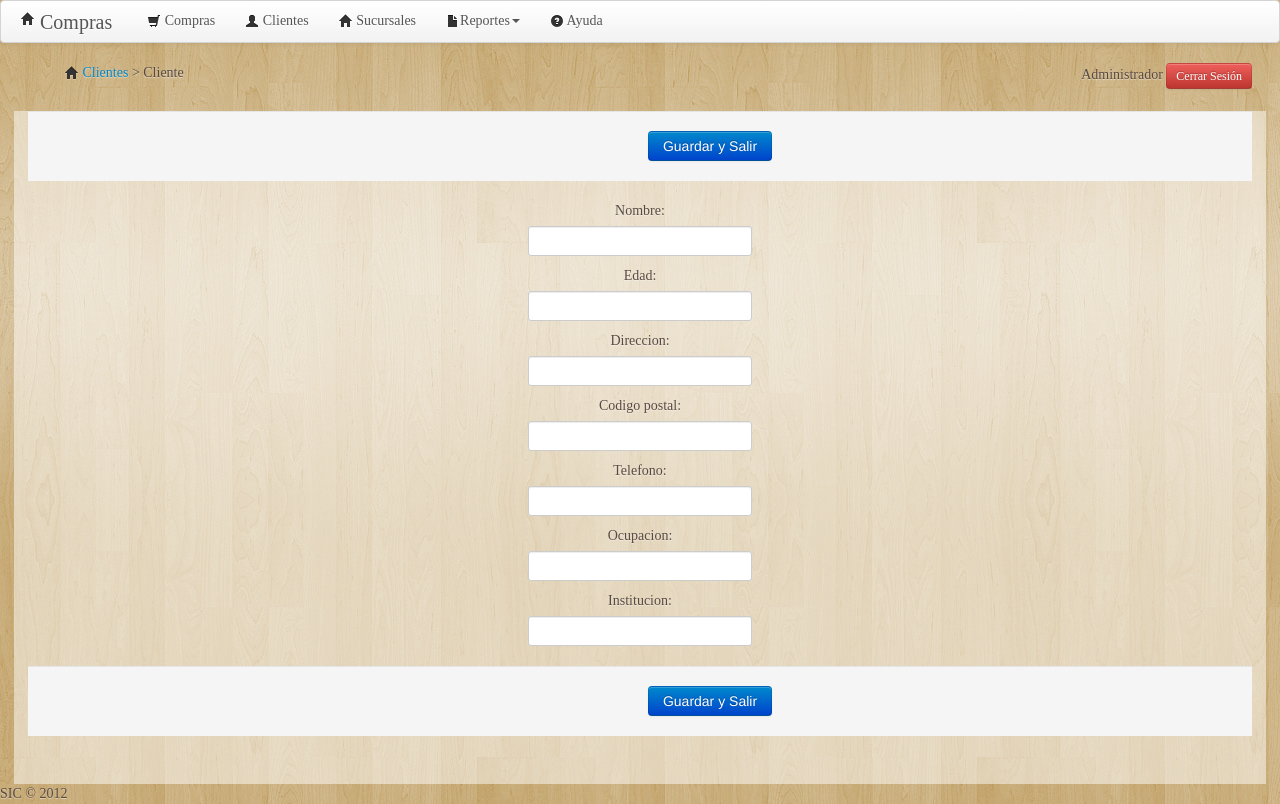
After one commit to jbarayl/buro-de-credito, a Django app: page /cliente/ in a window 1280 px wide. The commit adds this page. Run offline with Django 3.2, Linux system fonts and the light colour scheme; a user stored in the database is signed in; tables that the repository leaves empty hold one stand-in row (values such as "Sample post"); some libraries are stand-ins or nearby versions; some web fonts are replaced.

Commit message:
Se agrego pantallas de clientes

```diff
--- a/compras_app/forms.py
+++ b/compras_app/forms.py
@@ -7,6 +7,10 @@ from models import *
 from django.contrib.auth.models import User
 from django.forms.models import BaseInlineFormSet, inlineformset_factory
 
+class ClienteManageForm(forms.ModelForm):
+	class Meta:
+		model = Cliente
+
 class CompraManageForm(forms.ModelForm):
 	class Meta:
 		model = Compra
@@ -14,6 +18,8 @@ class CompraManageForm(forms.ModelForm):
 class PagoManageForm(forms.ModelForm):
 	class Meta:
 		model = Pago
+		readonly_fields = ['fecha',]
+
 
 def PagosCompra_formset(form, formset = BaseInlineFormSet, **kwargs):
 	return inlineformset_factory(Compra, Pago, form, formset, **kwargs)
--- a/compras_app/models.py
+++ b/compras_app/models.py
@@ -55,7 +55,7 @@ class Compra(models.Model):
 class Pago(models.Model):
 	Compra = models.ForeignKey(Compra, on_delete=models.SET_NULL, blank=True, null=True)
 	fecha = models.DateTimeField(default=datetime.now(),blank=True)
-	cantidad = models.DecimalField(default=0, blank=True, null=True, max_digits=18, decimal_places=2)
+	cantidad = models.DecimalField(default=0, max_digits=18, decimal_places=2)
 	descripcion = models.CharField(max_length=100,blank= True, null =True)
 	sucursal = models.ForeignKey(Sucursal, on_delete=models.SET_NULL, blank=True, null=True)
 
--- a/compras_app/templates/base.html
+++ b/compras_app/templates/base.html
@@ -23,10 +23,10 @@
   <div id="navbar-example" class="navbar navbar-static">
     <div class="navbar-inner">
       <div class="container" style="width: auto;">
-        <a class="brand" href="#"><i class="icon-home"></i> Compras</a>
+        <a class="brand" href="/"><i class="icon-home"></i> Compras</a>
         <ul class="nav" role="navigation">
-          <li><a href="#"> <i class="icon-shopping-cart"></i> Compras</a></li>
-          <li><a href="#"> <i class="icon-user"></i> Clientes</a></li>
+          <li><a href="/"> <i class="icon-shopping-cart"></i> Compras</a></li>
+          <li><a href="/clientes/?filtro="> <i class="icon-user"></i> Clientes</a></li>
           <li><a href="#"> <i class="icon-home"></i> Sucursales</a></li>
           <li class="dropdown">
             <a id="drop1" href="#" role="button" class="dropdown-toggle" data-toggle="dropdown"> <i class="icon-file"></i>Reportes<b class="caret"></b></a>
--- /dev/null
+++ b/compras_app/templates/clientes/cliente.html
@@ -0,0 +1,16 @@
+{% extends "base.html" %}
+{% block title %}Clientes SIC{% endblock %}
+{% block breadcrumb %}{{ block.super }} <a href="/clientes/">Clientes</a> > Cliente{% endblock %}
+{% block content %}
+<form method="post" class="form-horizontal" action="" width="300px"  enctype='multipart/form-data'>
+{% csrf_token %}
+  <div class="form-actions">
+	<input type="submit" class="btn btn-primary" value="Guardar y Salir" />
+  </div>
+  {{ cliente_form.errors }}
+  {{ cliente_form.as_p }}
+  <div class="form-actions">
+	<input type="submit" class="btn btn-primary" value="Guardar y Salir" />
+  </div>
+</form>
+{% endblock %}
--- a/compras_app/templates/index.html
+++ b/compras_app/templates/index.html
@@ -1,5 +1,6 @@
 	{% extends "base.html" %}
 	{% block title %}Inicio{% endblock %}
+	{% block breadcrumb %}{{ block.super }} <a href="/">Compras</a>{% endblock %}
 	{% block content %}
 	<div class="form-actions">
 		<form action="/" method="get">
--- a/compras_app/urls.py
+++ b/compras_app/urls.py
@@ -10,4 +10,8 @@ urlpatterns = patterns('',
     #COMPRAS
     (r'^compra/$', views.compra_manageView),
     (r'^compra/(?P<id>\d+)/', views.compra_manageView),
+    #clientes
+    (r'^clientes/$', views.clientes_View),
+    (r'^cliente/$', views.cliente_manageView),
+    (r'^cliente/(?P<id>\d+)/', views.cliente_manageView),
 )
--- a/compras_app/views.py
+++ b/compras_app/views.py
@@ -63,7 +63,7 @@ def index(request):
 	compras = Compra.objects.filter(
 		Q(cliente__nombre__icontains=filtro)| Q(sucursal__nombre__icontains=filtro) | Q(estado=filtro)
 		)
-	c = {'compras':compras,'filtro':filtro}
+	c = {'compras':compras,'filtro':filtro,}
   	return render_to_response('index.html', c, context_instance=RequestContext(request))
 
 
@@ -89,15 +89,23 @@ def compra_manageView(request, id = None, template_name='compras/compra.html'):
 		if Compra_form.is_valid() and pagosCompra_formset.is_valid():
 			compra_O = Compra_form.save(commit = False)
 
-			compra_O.save()
+			total = compra_O.cantidad
+			adeudo = compra_O.cantidad
 
 			#GUARDA ARTICULOS DE INVENTARIO FISICO
 			for pago_form in pagosCompra_formset:
 				pago = pago_form.save(commit = False)
+
+				if not pagosCompra_formset._should_delete_form(pago_form):
+					adeudo -= pago.cantidad
+
 				#PARA CREAR UNO NUEVO
 				if not pago.id:
 					pago.Compra = compra_O
+					pago.fecha = datetime.datetime.now()
 
+			compra_O.adeudo = adeudo
+			compra_O.save()
 			pagosCompra_formset.save()
 			return HttpResponseRedirect('/')
 	else:
@@ -107,3 +115,37 @@ def compra_manageView(request, id = None, template_name='compras/compra.html'):
 	c = {'compra_form': Compra_form, 'formset': pagosCompra_formset,}
 
 	return render_to_response(template_name, c, context_instance=RequestContext(request))
+
+@login_required(login_url='/login/')
+def cliente_manageView(request, id = None, template_name='clientes/cliente.html'):
+	if id:
+		cliente = get_object_or_404(Cliente, pk=id)
+	else:
+		cliente = Cliente()
+
+	if request.method == 'POST':
+		Cliente_form = ClienteManageForm(request.POST, request.FILES, instance=cliente)
+
+		if Cliente_form.is_valid():
+			cliente_O = Cliente_form.save(commit = False)
+
+			cliente_O.save()
+
+			return HttpResponseRedirect('/')
+	else:
+		Cliente_form = ClienteManageForm(instance=cliente)
+
+	c = {'cliente_form': Cliente_form, }
+
+	return render_to_response(template_name, c, context_instance=RequestContext(request))
+
+@login_required(login_url='/login/')
+def clientes_View(request, template_name='clientes/clientes.html'):
+	try:
+		filtro = request.GET['filtro']
+	except:
+		filtro = ''
+
+	clientes = Cliente.objects.filter(nombre__icontains=filtro)
+	c = {'clientes':clientes,'filtro':filtro,}
+  	return render_to_response(template_name, c, context_instance=RequestContext(request))
```
Also changed, not shown: compras_app/templates/clientes/clientes.html (added, +52 -0 lines), compras_app/templates/compras/compra.html (+14 -15 lines), 1 other file.
